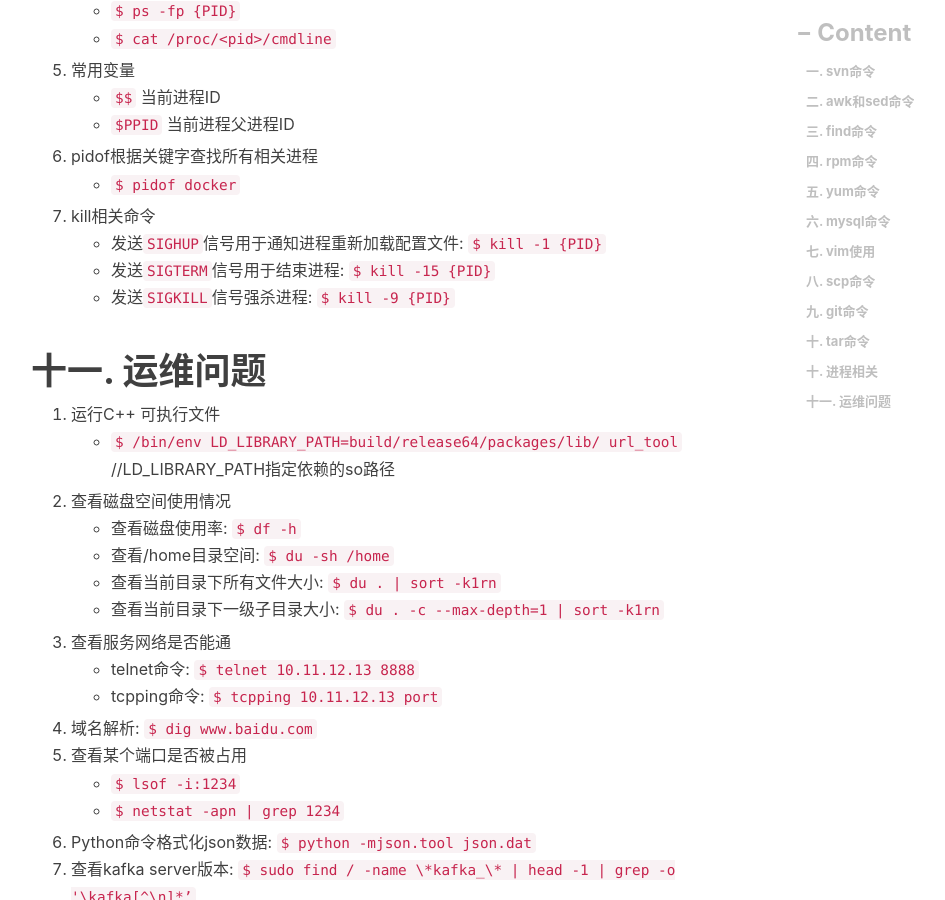
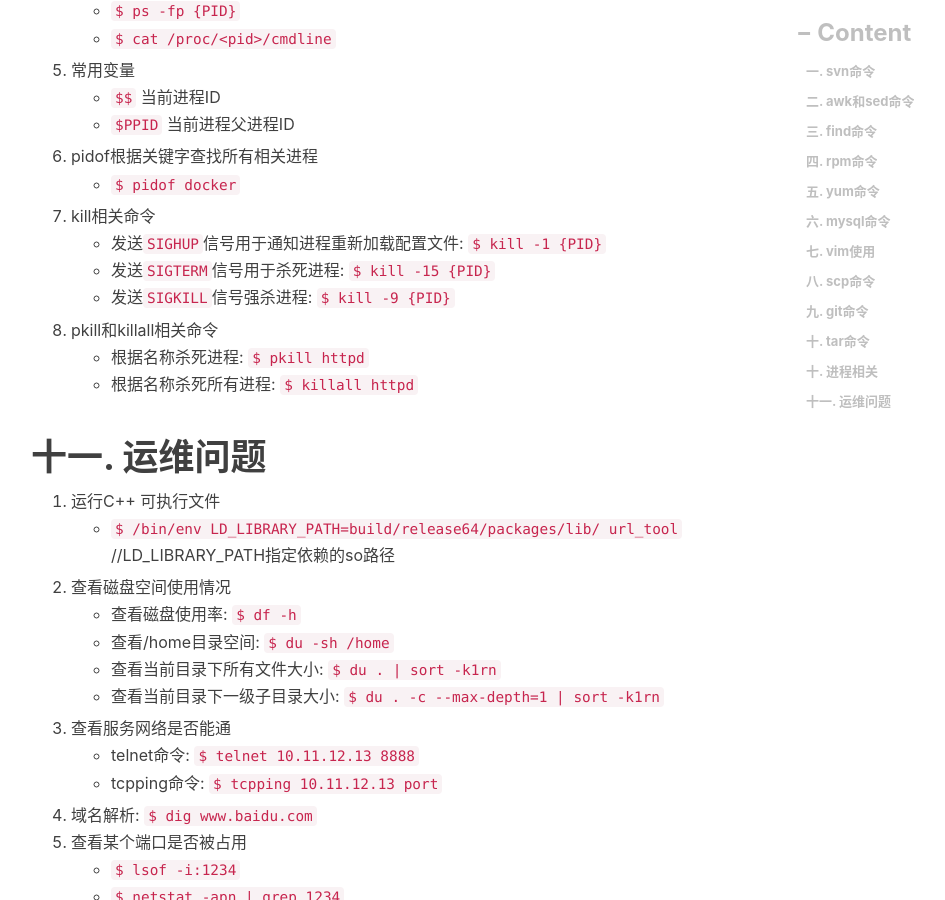
Before and after one commit to engru/chenguolin.github.io, a Jekyll site: the page built from _posts/2016-09-27-【Linux-10】Linux开发运维总结.md, in a window 1280 px wide and 900 px high, scrolled down 4731 px. Shown: the whole window, without its empty margins (234-1179 px from the left). Built offline with Jekyll 4.4.1, drawn with Linux system fonts in a browser that asks for light colours; nearby versions of some CDN libraries; comment, search, counter and statistics services are not loaded.

Commit message:
Update 2016-09-27-【Linux-10】Linux开发运维总结.md

```diff
--- a/_posts/2016-09-27-【Linux-10】Linux开发运维总结.md
+++ b/_posts/2016-09-27-【Linux-10】Linux开发运维总结.md
@@ -126,8 +126,11 @@ tags:         #标签
    + `$ pidof docker`
 7. kill相关命令
    + 发送`SIGHUP`信号用于通知进程重新加载配置文件: `$ kill -1 {PID}`
-   + 发送`SIGTERM`信号用于结束进程: `$ kill -15 {PID}`
+   + 发送`SIGTERM`信号用于杀死进程: `$ kill -15 {PID}`
    + 发送`SIGKILL`信号强杀进程: `$ kill -9 {PID}`
+8. pkill和killall相关命令
+   + 根据名称杀死进程: `$ pkill httpd`
+   + 根据名称杀死所有进程: `$ killall httpd`
 
 # 十一. 运维问题
 1. 运行C++ 可执行文件
```
